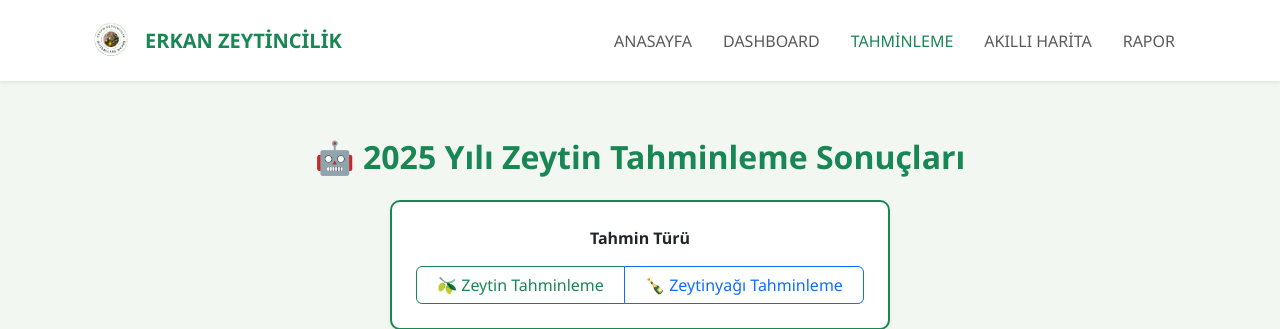
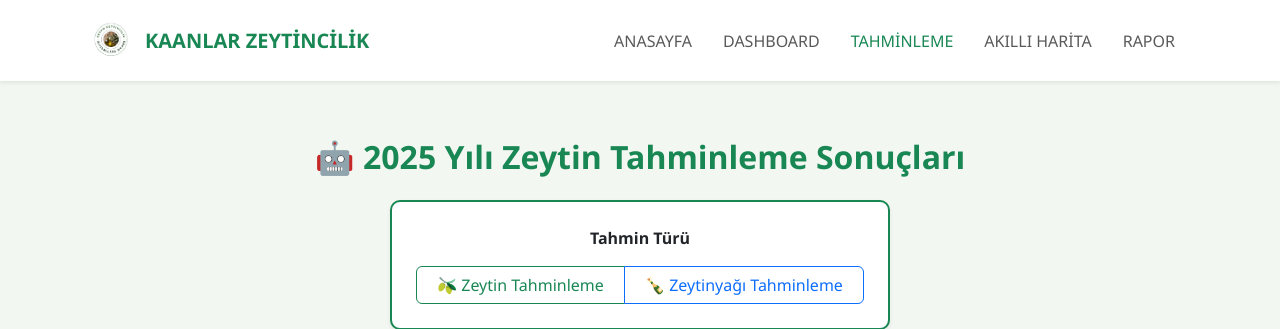
Before and after one commit to Thehemch/bitirme, a Flask app: page /tahmin in a window 1280 px wide. Shown: the top 329 px of the page. Run offline with Flask 3, Linux system fonts and the light colour scheme.

Commit message:
güncelleme

```diff
--- a/templates/akilli_harita.html
+++ b/templates/akilli_harita.html
@@ -85,7 +85,7 @@
 </div>
 
 <div class="container-fluid mt-5">
-  <h2 class="text-center fw-bold mb-4">💰 2023 Devlet Desteği Risk Haritası</h2>
+  <h2 class="text-center fw-bold mb-4">💰Devlet Desteği Risk Haritası</h2>
   <div id="destek-harita" style="height: 450px; width: 75%; margin: 0 auto;" class="rounded shadow-sm"></div>
 </div>
 
--- a/templates/tahmin.html
+++ b/templates/tahmin.html
@@ -16,7 +16,7 @@
   <div class="container">
     <a class="navbar-brand d-flex align-items-center fw-bold text-success" href="/">
       <img src="/static/img/logo.png" alt="Logo" class="logo-img me-2" />
-      ERKAN ZEYTİNCİLİK
+      KAANLAR ZEYTİNCİLİK
     </a>
     <button class="navbar-toggler" type="button" data-bs-toggle="collapse" data-bs-target="#navbarSupportedContent">
       <span class="navbar-toggler-icon"></span>
```
